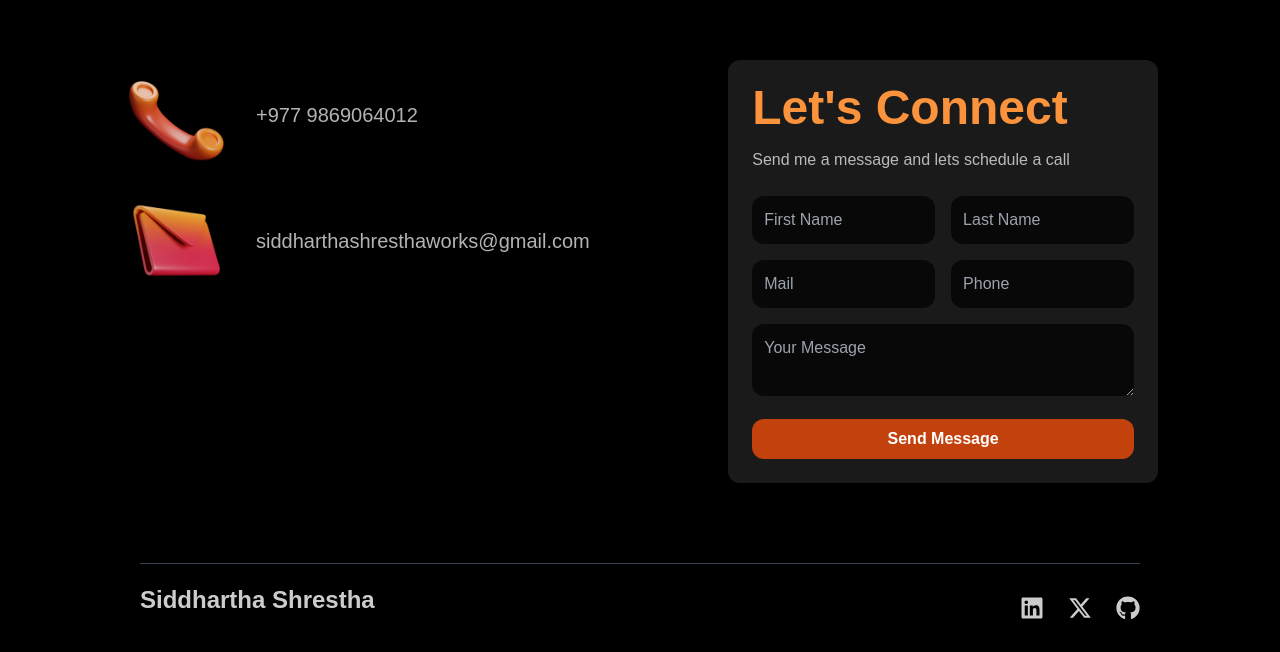
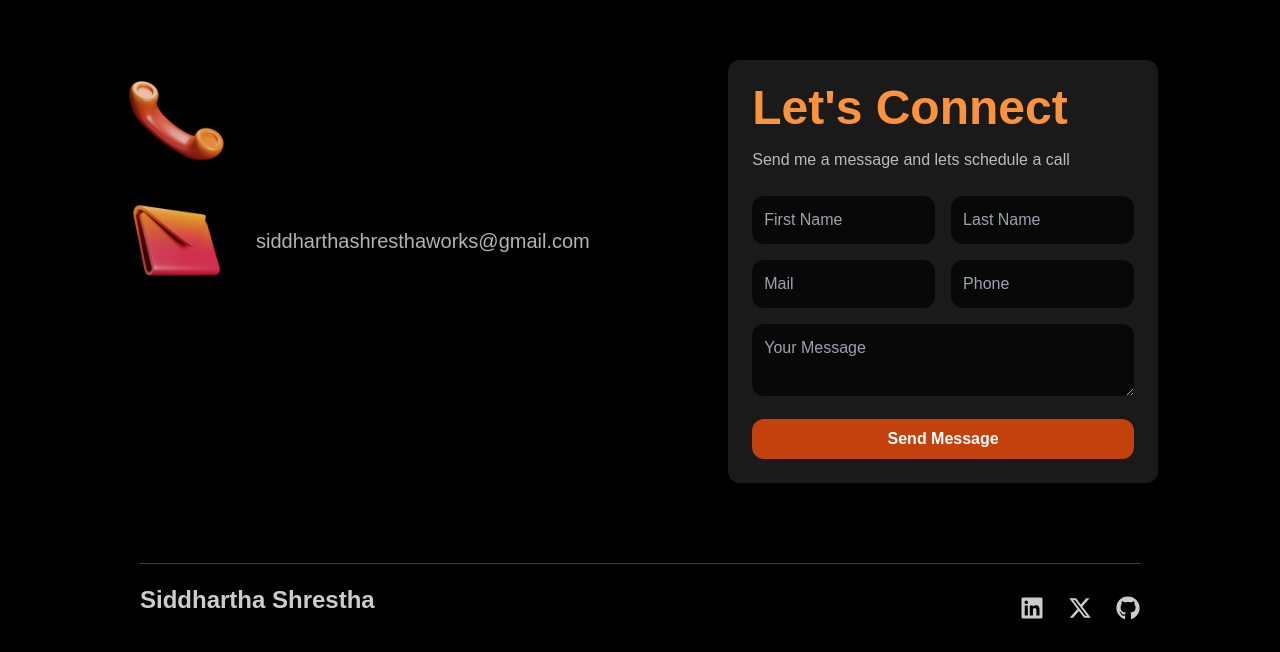
Before and after one commit to SiddharthaWork/portfolio, a Next.js app: page / in a window 1280 px wide. Shown: the part 4545-5197 px from the top of the page. Built offline with nearby package versions, Linux system fonts and the light colour scheme.

Commit message:
make some changes in contact

```diff
--- a/src/components/Contact.tsx
+++ b/src/components/Contact.tsx
@@ -14,7 +14,7 @@ const Contact = () => {
             <ul className='space-y-4'>
                 <li className='flex items-center'>
                     <Image src={phone} alt="phone" className='h-[110px] w-auto mr-6 ' />
-                    <p className='text-xl'>+977 9869064012</p>
+                    {/* <p className='text-xl'>+977 9869064012</p> */}
                 </li>
                 <li className='flex items-center'>
                     <Image src={email} alt="email" className='h-[110px] w-auto mr-6 ' />
```
